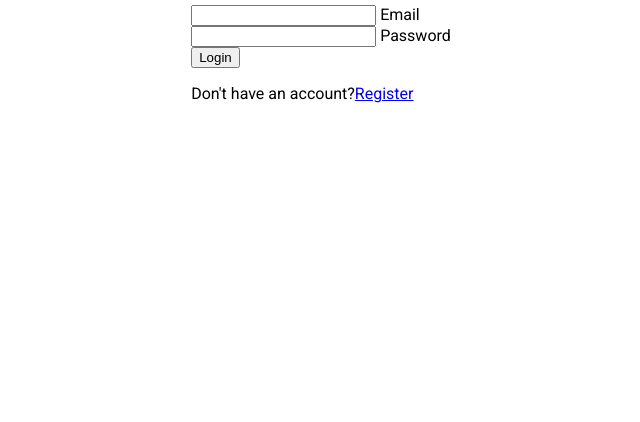
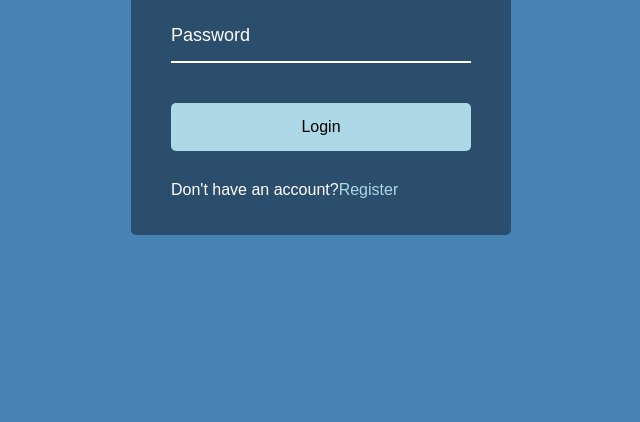
Before and after one commit to JohnWLPark/form_wave_animation, a plain HTML site: page index.html in a window 1280 px wide. Shown: the part 378-800 px from the top of the page, without its empty margins (319-959 px from the left). Drawn offline with Linux system fonts and the light colour scheme; a web font is replaced by a local one.

Commit message:
Finish css and add javascript for wave animation

```diff
--- a/script.js
+++ b/script.js
@@ -0,0 +1,8 @@
+const labels = document.querySelectorAll('.form-control label');
+
+labels.forEach(label  => {
+    label.innerHTML = label.innerText
+        .split('')
+        .map((letter, idx) => `<span style="transition-delay:${idx * 50}ms">${letter}</span>`)
+        .join('')
+})
--- a/style.css
+++ b/style.css
@@ -1,11 +1,13 @@
-@import url('https://fonts.googleapis.com/css2?family=Roboto:wght@400;700&display=swap');
+@import url('https://fonts.googleapis.com/css?family=Muli&display=swap');
 
 * {
     box-sizing: border-box;
 }
 
 body {
-    font-family: 'Roboto', sans-serif;
+    background-color: steelblue;
+    color: #fff;
+    font-family: 'Muli', sans-serif;
     display: flex;
     flex-direction: column;
     align-items: center;
@@ -14,3 +16,85 @@ body {
     overflow: hidden;
     margin: 0;
 }
+
+.container {
+    background-color: rgba(0, 0, 0, 0.4);
+    padding: 20px 40px;
+    border-radius: 5px;
+}
+
+.container h1 {
+    text-align: center;
+    margin-bottom: 30px;
+}
+
+.container a {
+    text-decoration: none;
+    color: lightblue;
+}
+
+.btn {
+    cursor: pointer;
+    display: inline-block;
+    width: 100%;
+    background: lightblue;
+    padding: 15px;
+    font-family: inherit;
+    font-size: 16px;
+    border: 0;
+    border-radius: 5px;
+}
+
+.btn:focus {
+    outline: 0;
+}
+
+.btn:active {
+    transform: scale(.98);
+}
+
+.text {
+    margin-top: 30px;
+}
+
+.form-control {
+    position: relative;
+    margin: 20px 0 40px;
+    width: 300px;
+}
+
+.form-control input {
+    background-color: transparent;
+    border: 0;
+    border-bottom: 2px #fff solid;
+    display: block;
+    width: 100%;
+    padding: 15px;
+    font-size: 18px;
+    color: #fff;
+}
+
+.form-control input:focus,
+ .form-control input:valid {
+    outline: 0;
+    border-bottom-color: lightblue;
+}
+
+.form-control label {
+    position: absolute;
+    top: 15px;
+    left: 0;
+}
+
+.form-control label span {
+    display: inline-block;
+    font-size: 18px;
+    min-width: 5px;
+    transition: 0.3s cubic-bezier(0.68, -0.55, 0.265, 1.55);
+}
+
+.form-control input:focus + label span,
+.form-control input:valid+ label span {
+    color: lightblue;
+    transform: translateY(-30px);
+}
```
